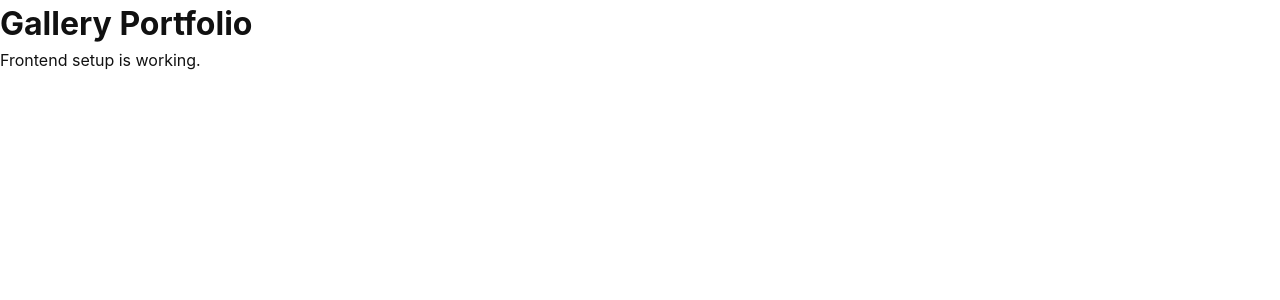
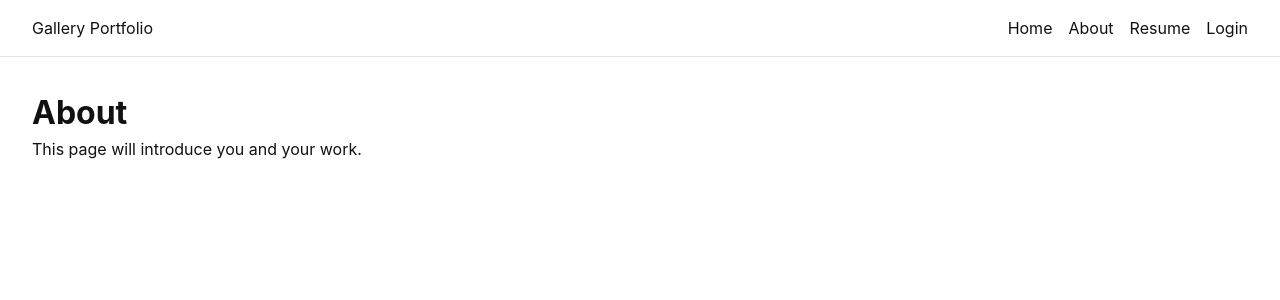
Before and after one commit to jeshurunjet/gallery-portfolio, a React (Vite) app in the folder frontend/: page /about in a window 1280 px wide. Shown: the top 300 px of the page. Built offline with nearby package versions, Linux system fonts and the light colour scheme.

Commit message:
Add basic routing and public pages

```diff
--- a/frontend/src/App.tsx
+++ b/frontend/src/App.tsx
@@ -1,9 +1,21 @@
+import { BrowserRouter, Routes, Route } from "react-router-dom";
+import Navbar from "./components/Navbar";
+import HomePage from "./pages/HomePage";
+import AboutPage from "./pages/AboutPage";
+import ResumePage from "./pages/ResumePage";
+import LoginPage from "./pages/LoginPage";
+
 function App() {
   return (
-    <div>
-      <h1>Gallery Portfolio</h1>
-      <p>Frontend setup is working.</p>
-    </div>
+    <BrowserRouter>
+      <Navbar />
+      <Routes>
+        <Route path="/" element={<HomePage />} />
+        <Route path="/about" element={<AboutPage />} />
+        <Route path="/resume" element={<ResumePage />} />
+        <Route path="/login" element={<LoginPage />} />
+      </Routes>
+    </BrowserRouter>
   );
 }
 
--- /dev/null
+++ b/frontend/src/components/Navbar.tsx
@@ -0,0 +1,20 @@
+import { Link } from "react-router-dom";
+
+function Navbar() {
+  return (
+    <nav>
+      <div>
+        <Link to="/">Gallery Portfolio</Link>
+      </div>
+
+      <div>
+        <Link to="/">Home</Link>
+        <Link to="/about">About</Link>
+        <Link to="/resume">Resume</Link>
+        <Link to="/login">Login</Link>
+      </div>
+    </nav>
+  );
+}
+
+export default Navbar;
--- a/frontend/src/index.css
+++ b/frontend/src/index.css
@@ -21,3 +21,25 @@
 body {
   min-width: 320px;
 }
+
+a {
+  color: inherit;
+  text-decoration: none;
+}
+
+nav {
+  display: flex;
+  justify-content: space-between;
+  align-items: center;
+  padding: 1rem 2rem;
+  border-bottom: 1px solid #e5e5e5;
+}
+
+nav div {
+  display: flex;
+  gap: 1rem;
+}
+
+main {
+  padding: 2rem;
+}
--- /dev/null
+++ b/frontend/src/pages/AboutPage.tsx
@@ -0,0 +1,10 @@
+function AboutPage() {
+  return (
+    <main>
+      <h1>About</h1>
+      <p>This page will introduce you and your work.</p>
+    </main>
+  );
+}
+
+export default AboutPage;
--- /dev/null
+++ b/frontend/src/pages/HomePage.tsx
@@ -0,0 +1,10 @@
+function HomePage() {
+  return (
+    <main>
+      <h1>Home</h1>
+      <p>This will become your gallery page.</p>
+    </main>
+  );
+}
+
+export default HomePage;
--- /dev/null
+++ b/frontend/src/pages/LoginPage.tsx
@@ -0,0 +1,10 @@
+function LoginPage() {
+  return (
+    <main>
+      <h1>Login</h1>
+      <p>Admin login page.</p>
+    </main>
+  );
+}
+
+export default LoginPage;
--- /dev/null
+++ b/frontend/src/pages/ResumePage.tsx
@@ -0,0 +1,10 @@
+function ResumePage() {
+  return (
+    <main>
+      <h1>Resume</h1>
+      <p>Your CV and downloadable resume will go here.</p>
+    </main>
+  );
+}
+
+export default ResumePage;
```
